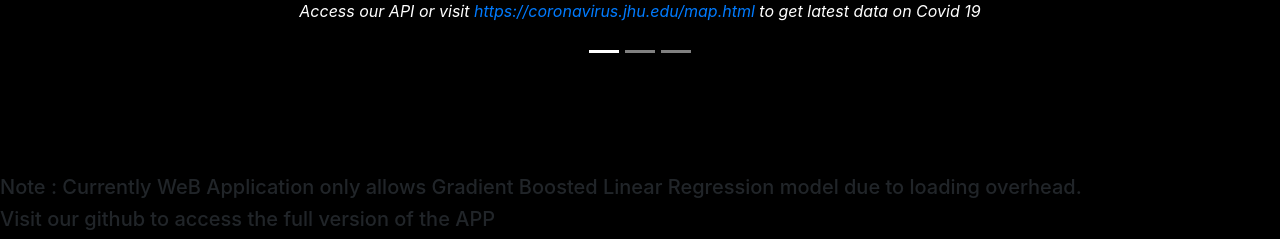
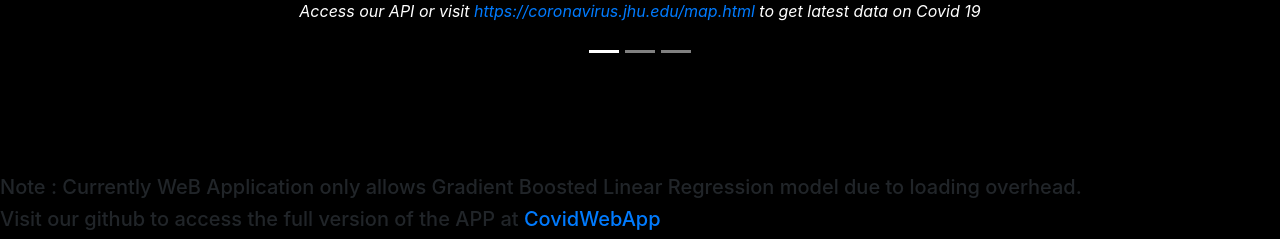
Before and after one commit to omkarsarde/covidWebApp, a Flask app: page / in a window 1280 px wide. Shown: the part 606-845 px from the top of the page. Run offline with Flask 2, Linux system fonts and the light colour scheme; some libraries are stand-ins or nearby versions.

Commit message:
Update index.html

```diff
--- a/templates/index.html
+++ b/templates/index.html
@@ -294,7 +294,7 @@
   </div>
 
   <h5>Note : Currently WeB Application only allows Gradient Boosted Linear Regression model due to loading overhead. </h5>
-  <h5> Visit our github to access the full version of the APP </h5>
+  <h5> Visit our github to access the full version of the APP  at <a href="https://github.com/omkarsarde/covidWebApp/"> CovidWebApp <a> </h5>
   <script src="https://ajax.googleapis.com/ajax/libs/jquery/2.2.4/jquery.min.js"></script>
   <script src="https://cdnjs.cloudflare.com/ajax/libs/popper.js/1.14.7/umd/popper.min.js"></script>
   <script src="https://stackpath.bootstrapcdn.com/bootstrap/4.3.1/js/bootstrap.min.js"></script>
```
